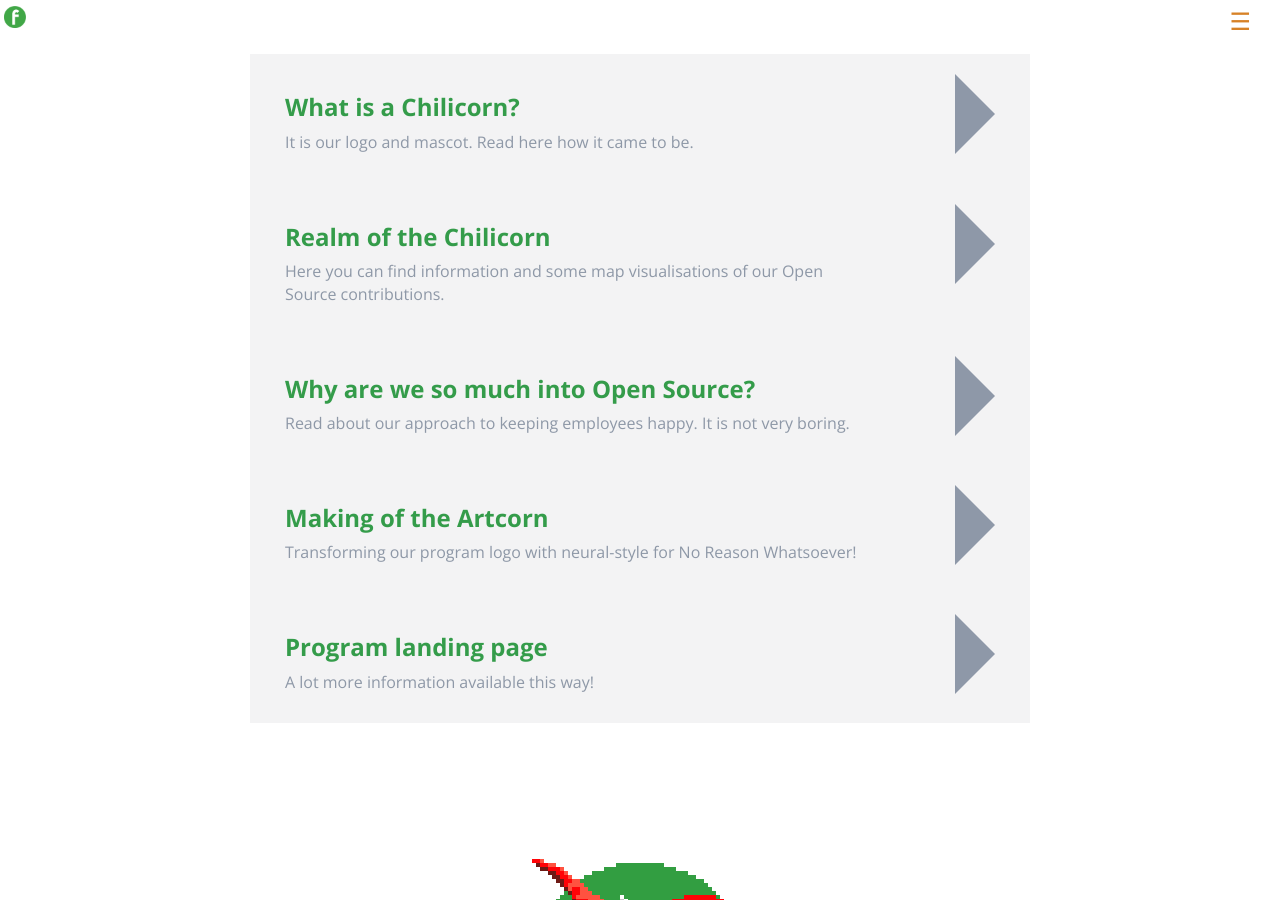
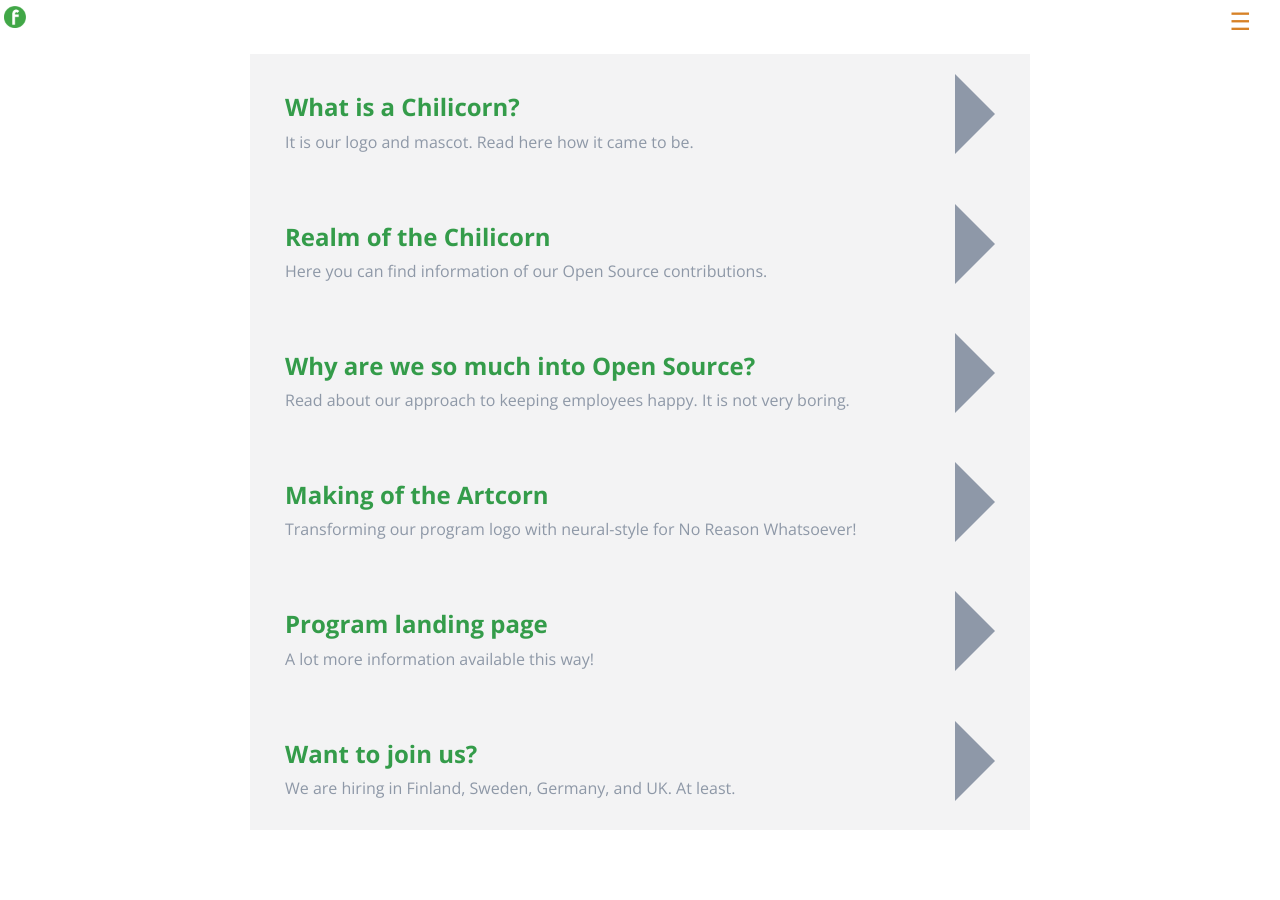
Before and after one commit to futurice/spiceprogram, a Jekyll site: the page built from chilicorn/index.html, in a window 1280 px wide and 900 px high, scrolled down 1051 px. Built offline with Jekyll 4.4.1, drawn with Linux system fonts in a browser that asks for light colours; nearby versions of some CDN libraries.

Commit message:
Added careers link

```diff
--- a/chilicorn/index.html
+++ b/chilicorn/index.html
@@ -39,7 +39,7 @@ description: Spice Program is a company sponsored open source and social impact
                     <a href="http://futurice.com/blog/year-2015-in-company-sponsored-open-source">
                         <div class="col-sm-10 arrow-box">
                             <h3 style="color: #349C4A">Realm of the Chilicorn</h3>
-                            <p>Here you can find information and some map visualisations of our Open Source contributions.</p>
+                            <p>Here you can find information of our Open Source contributions.</p>
                         </div>
                         <div class="col-sm-2 hidden-xs">
                             <div class="arrow-right"></div>
@@ -86,6 +86,19 @@ description: Spice Program is a company sponsored open source and social impact
                     </a>
                 </div>
             </div>
+            <div class="col-sm-8 col-sm-offset-2" style="z-index: 1; background-color: #f3f3f4;">
+                <div class="row boxed chilihover">
+                    <a href="http://futurice.com/careers">
+                        <div class="col-sm-10 arrow-box">
+                            <h3 style="color: #349C4A">Want to join us?</h3>
+                            <p>We are hiring in Finland, Sweden, Germany, and UK. At least.</p>
+                        </div>
+                        <div class="col-sm-2 hidden-xs">
+                            <div class="arrow-right"></div>
+                        </div>
+                    </a>
+                </div>
+            </div>
         </div>
     </div>
 
```
